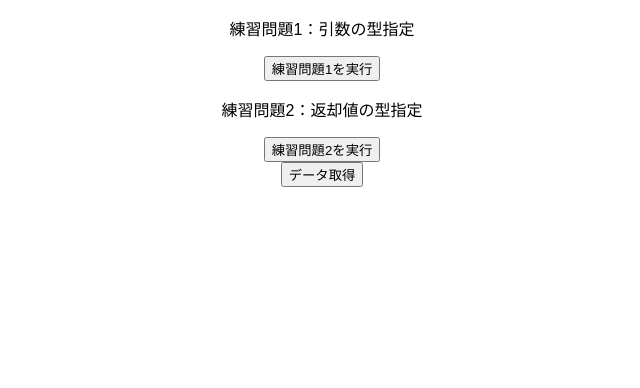
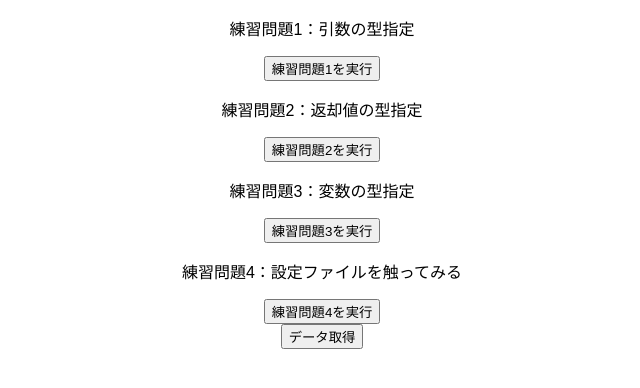
Before and after one commit to Connie0914/learn-typescript, a React (Create React App) app: page / in a window 1280 px wide. Shown: the top 388 px of the page, without its empty margins (318-958 px from the left). Built offline with nearby package versions, Linux system fonts and the light colour scheme.

Commit message:
initial commit

```diff
--- a/src/App.tsx
+++ b/src/App.tsx
@@ -1,6 +1,8 @@
 import axios from "axios";
 import { Practice1 } from "./Practices/Practice1";
 import { Practice2 } from "./Practices/Practice2";
+import { Practice3 } from "./Practices/Practice3";
+import { Practice4 } from "./Practices/Practice4";
 import "./styles.css";
 
 export default function App() {
@@ -13,6 +15,8 @@ export default function App() {
     <div className="App">
       <Practice1 />
       <Practice2 />
+      <Practice3 />
+      <Practice4 />
       <button onClick={onClickFetchData}>データ取得</button>
     </div>
   );
```
